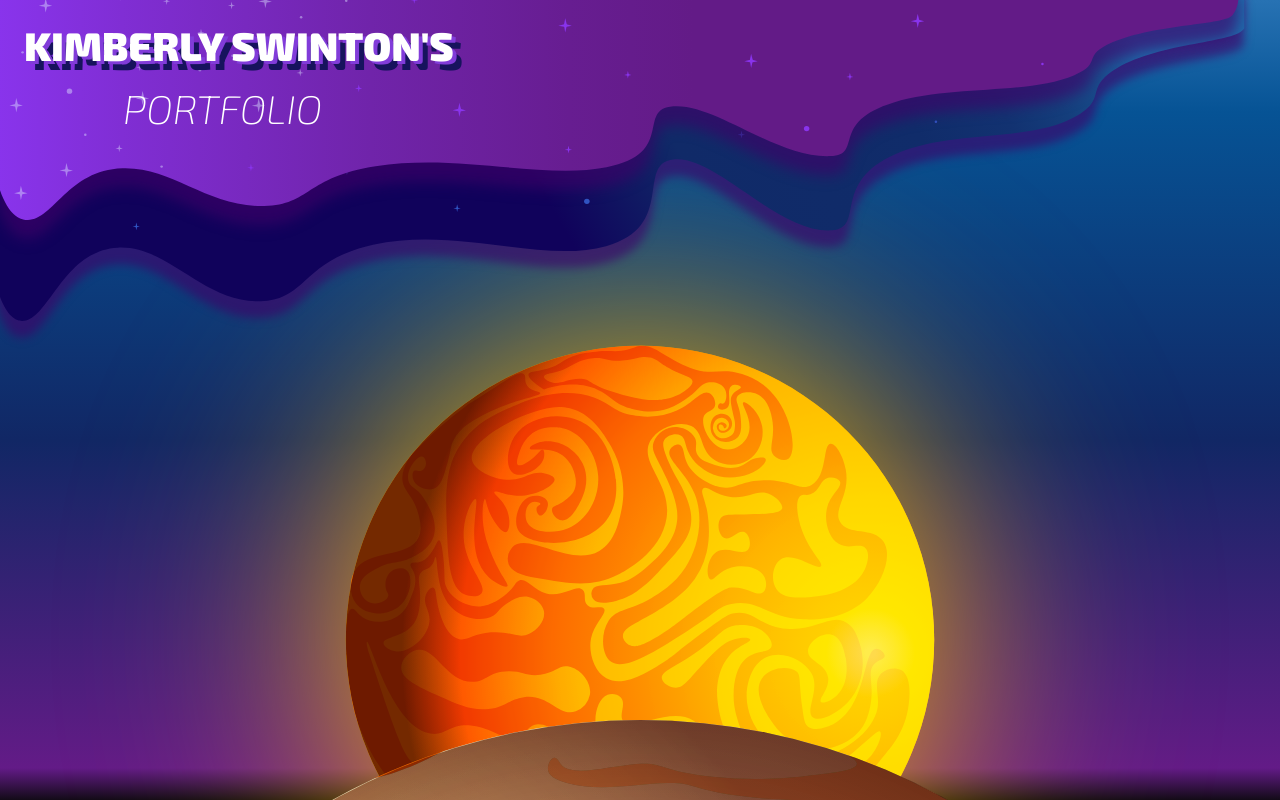
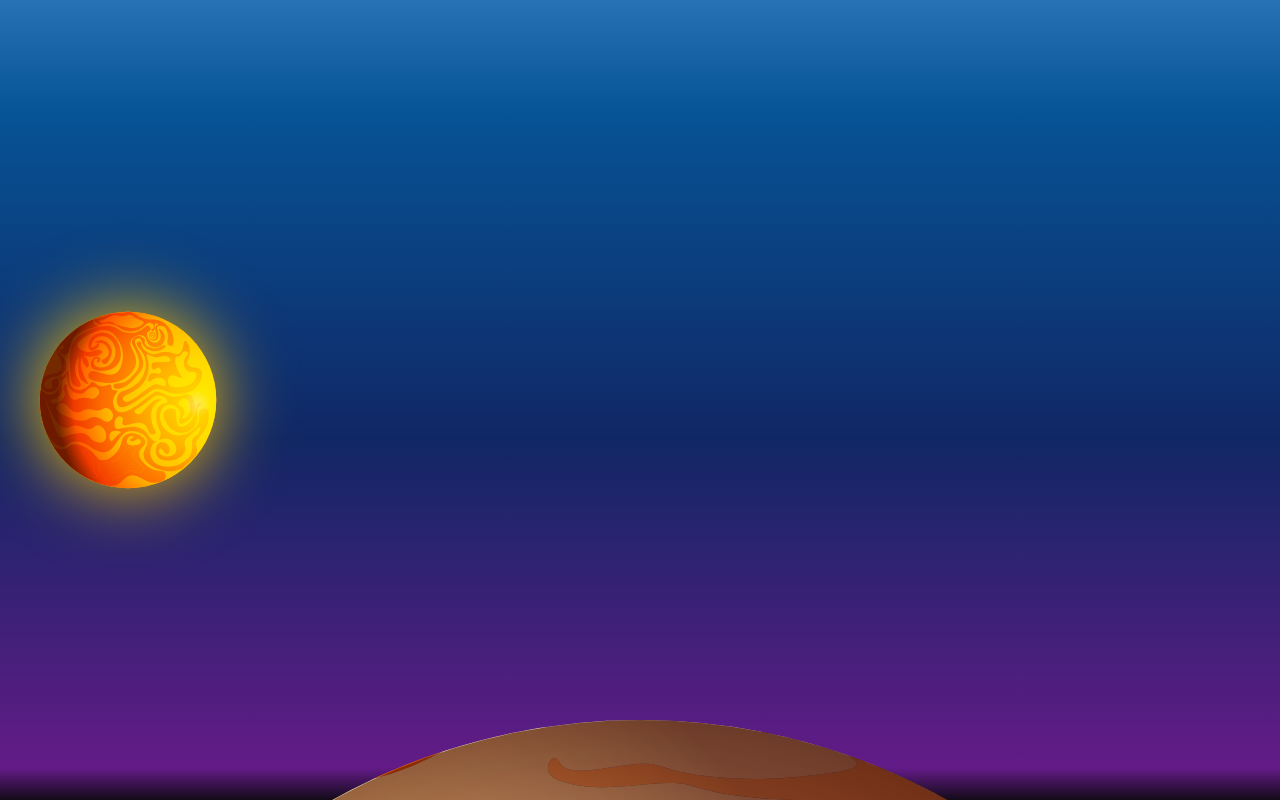
Before and after one commit to KSSwimmy/Ksswimmy-Portfolio, a React (Create React App) app in the folder ksswimmy-portfolio/: page / in a window 1280 px wide. Built offline with nearby package versions, Linux system fonts and the light colour scheme.

Commit message:
:heavy_minus_sign: removed styled components from parallax file
removed styled components from parallax file

```diff
--- a/ksswimmy-portfolio/src/App.js
+++ b/ksswimmy-portfolio/src/App.js
@@ -9,8 +9,8 @@ function App() {
   return (
     <div className="App">
       <ParallaxEffect />
-      <TitlePanel />
-      <TopNamePanel />
+      {/* <TitlePanel />
+      <TopNamePanel /> */}
 
     </div>
   );
--- a/ksswimmy-portfolio/src/components/Planets/ParallaxEffect.js
+++ b/ksswimmy-portfolio/src/components/Planets/ParallaxEffect.js
@@ -26,26 +26,16 @@ const ParallaxEffect = () => {
 
     <Parallax className="layer" pages={4} ref={ref => parallax = ref}>
 
-    <Tester>
+
 
       <PlanetDiv className="sunDiv">
-        <ParallaxLayer offset={0} speed={0}>
-          <span>
+        <ParallaxLayer offset={0} speed={0} style={{display: 'flex', alignItems:'center', alignContent: 'center'}}>
+
             <img
-          style={{width:'100%'}, {paddingBottom: 700}}
+          style={{width:'30%', marginLeft: '-5%'}}
           src={TheSun}
           alt="sun" />
-          </span>
-        </ParallaxLayer>
-      </PlanetDiv>
 
-      <PlanetDiv className="earthDiv">
-        <ParallaxLayer offset={1.2} speed={1}>
-          <span><img
-          style={{width:'100%'}}
-          src={Earth}
-          alt="Earth" />
-          </span>
         </ParallaxLayer>
       </PlanetDiv>
 
@@ -59,18 +49,29 @@ const ParallaxEffect = () => {
         </ParallaxLayer>
       </PlanetDiv>
 
-      <PlanetDiv className="jupiterDiv">
+
         <ParallaxLayer speed={-0.2} offset={1.3}>
           <span>
               <img
-            style={{width:'100%'}}
+            style={{width:'20%'}}
             src={Mars}
             alt="Mars" />
             </span>
         </ParallaxLayer>
-      </PlanetDiv>
 
-    </Tester>
+
+
+        <ParallaxLayer offset={3.3} speed={-0.4} style={{display: 'flex', alignItems:'center', alignContent: 'center', pointerEvents: 'none'}}>
+          <img
+          style={{width:'40%'}}
+          src={Earth}
+          alt="Earth" />
+        </ParallaxLayer>
+
+
+
+
+
 
   </Parallax>
 
```
